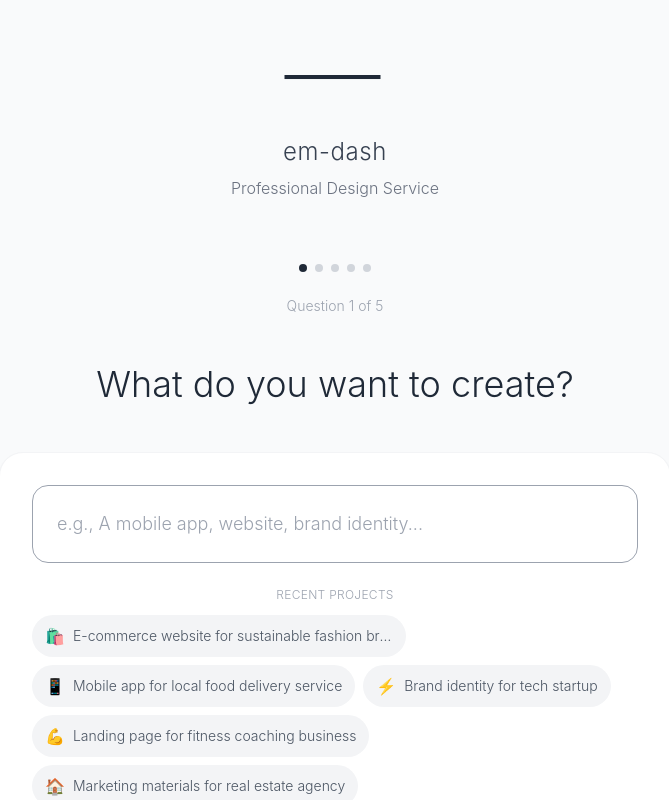
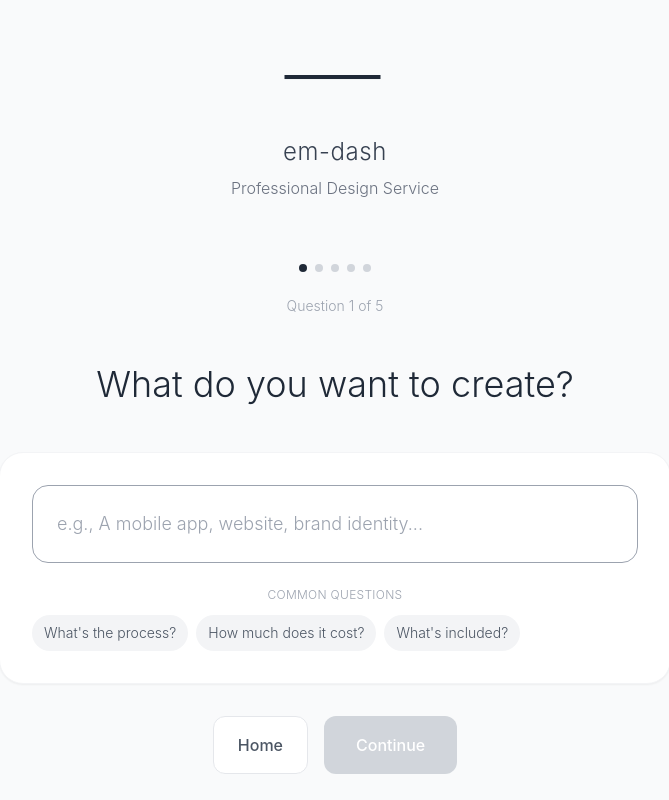
Before and after one commit to chalaska/design-service-website, a Next.js app: page / in a window 1280 px wide. Shown: the top 800 px of the page, without its empty margins (305-974 px from the left). Built offline with nearby package versions, Linux system fonts and the light colour scheme.

Commit message:
Update index.tsx

```diff
--- a/pages/index.tsx
+++ b/pages/index.tsx
@@ -227,23 +227,9 @@ export default function Home() {
                   autoFocus
                 />
 
-                {/* Suggestion Chips Below Input */}
+                {/* Only FAQ Suggestion Chips */}
                 {currentQuestion === 0 && (
                   <div className="mt-6">
-                    <p className="text-xs text-gray-400 mb-3 font-light uppercase tracking-wide">Recent Projects</p>
-                    <div className="flex flex-wrap gap-2 mb-4">
-                      {recentProjects.map((project, index) => (
-                        <button
-                          key={index}
-                          onClick={() => handleProjectClick(project.name)}
-                          className="flex items-center gap-2 text-sm bg-gray-100 hover:bg-gray-200 text-gray-600 hover:text-gray-800 px-3 py-2 rounded-full transition-colors border border-transparent"
-                        >
-                          <span className="text-base">{project.icon}</span>
-                          <span className="truncate max-w-xs font-light">{project.name}</span>
-                        </button>
-                      ))}
-                    </div>
-
                     <p className="text-xs text-gray-400 mb-3 font-light uppercase tracking-wide">Common Questions</p>
                     <div className="flex flex-wrap gap-2">
                       {commonQuestions.slice(0, 3).map((faq, index) => (
```
